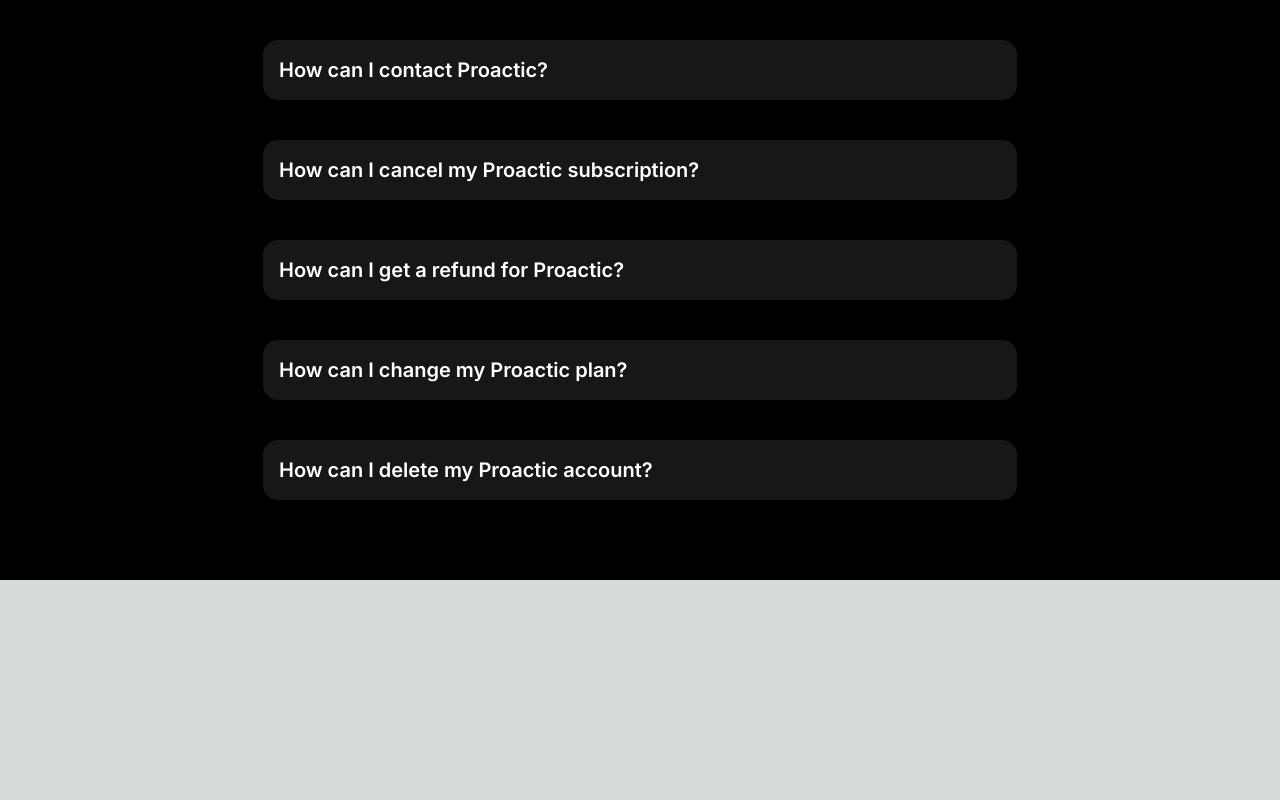
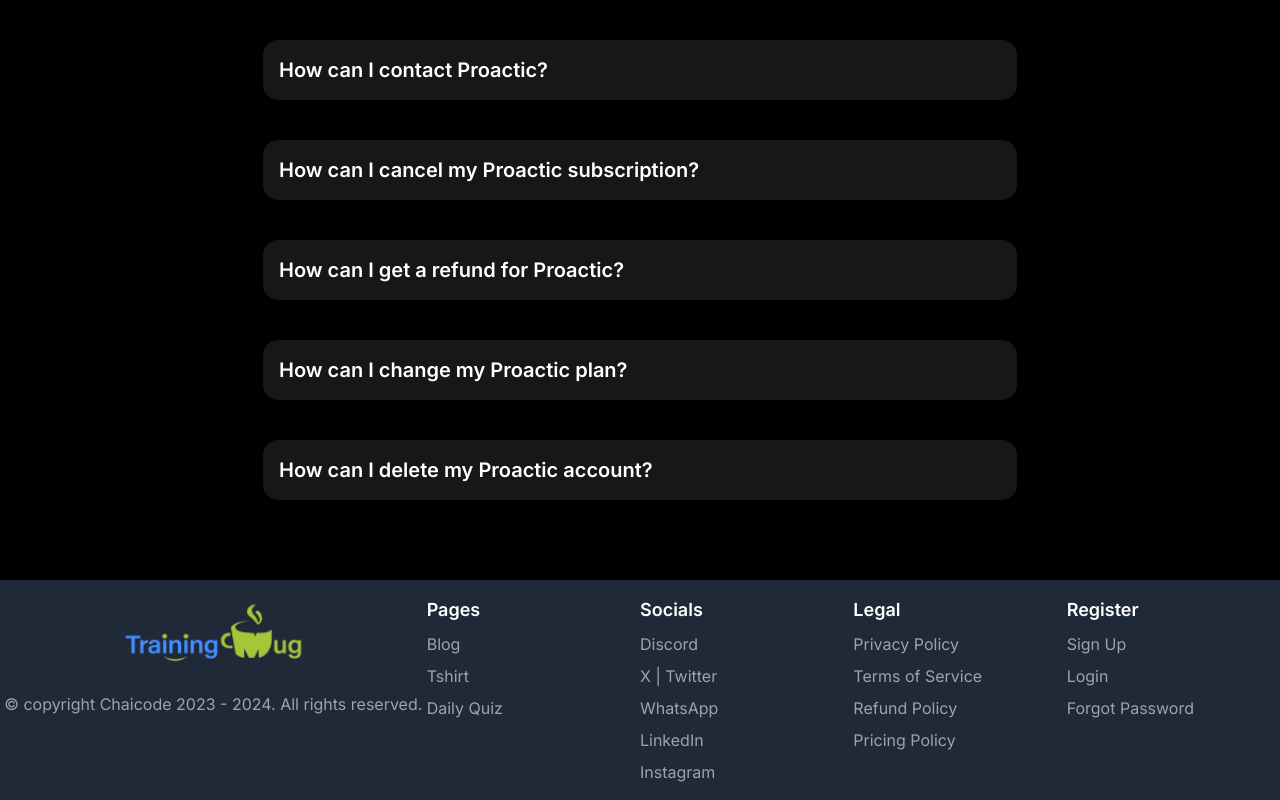
Before and after one commit to sakethreddy21/trainingmug_website, a Next.js app: page / in a window 1280 px wide. Shown: the part 5952-6752 px from the top of the page. Before the commit the page ends 6532 px from the top, so only its background shows below. Built offline with nearby package versions, Linux system fonts and the light colour scheme.

Commit message:
upto Footer

```diff
--- a/app/page.tsx
+++ b/app/page.tsx
@@ -7,6 +7,7 @@
 import QuestionareScreen from "@/components/screens/questionare-screen/page";
 import { IconSlideBar } from "@/components/icon-slide-bar/page";
 import JobReadyCourse from "@/components/screens/job-ready-course/page";
+import Footer from "@/components/screens/footer/page";
 export default function Home() {
 
   return (
@@ -34,6 +35,9 @@
 <div>
   <QuestionareScreen/>
 </div>
+<div>
+  <Footer/>
+</div>
 
    </div>
   );
--- /dev/null
+++ b/components/screens/footer/page.tsx
@@ -0,0 +1,130 @@
+import React from 'react'
+
+const Footer = () => {
+  return (
+    <div className='text-white py-4 w-full flex justify-center items-center bg-gray-800'>
+       <div className="container mx-auto flex flex-col md:flex-row justify-between">
+        {/* Logo Section */}
+        <div className="mb-6 md:mb-0 md:w-1/3">
+          <div className="flex items-center justify-center space-x-2">
+            <img
+              src="logo.png"
+              alt="TrainingMug"
+              className="h-20 w-auto"
+            />
+
+          </div>
+          <p className="text-gray-400 mt-4 flex items-center justify-center ">
+            &copy; copyright Chaicode 2023 - 2024. All rights reserved.
+          </p>
+
+        </div>
+
+        {/* Pages Section */}
+        <div className="mb-6 md:mb-0 md:w-1/6">
+          <h3 className="text-lg font-semibold">Pages</h3>
+          <ul className="mt-2 space-y-2">
+            <li>
+              <a href="#" className="text-gray-400 hover:underline">
+                Blog
+              </a>
+            </li>
+            <li>
+              <a href="#" className="text-gray-400 hover:underline">
+                Tshirt
+              </a>
+            </li>
+            <li>
+              <a href="#" className="text-gray-400 hover:underline">
+                Daily Quiz
+              </a>
+            </li>
+          </ul>
+        </div>
+
+        {/* Socials Section */}
+        <div className="mb-6 md:mb-0 md:w-1/6">
+          <h3 className="text-lg font-semibold">Socials</h3>
+          <ul className="mt-2 space-y-2">
+            <li>
+              <a href="#" className="text-gray-400 hover:underline">
+                Discord
+              </a>
+            </li>
+            <li>
+              <a href="#" className="text-gray-400 hover:underline">
+                X | Twitter
+              </a>
+            </li>
+            <li>
+              <a href="#" className="text-gray-400 hover:underline">
+                WhatsApp
+              </a>
+            </li>
+            <li>
+              <a href="#" className="text-gray-400 hover:underline">
+                LinkedIn
+              </a>
+            </li>
+            <li>
+              <a href="#" className="text-gray-400 hover:underline">
+                Instagram
+              </a>
+            </li>
+          </ul>
+        </div>
+
+        {/* Legal Section */}
+        <div className="mb-6 md:mb-0 md:w-1/6">
+          <h3 className="text-lg font-semibold">Legal</h3>
+          <ul className="mt-2 space-y-2">
+            <li>
+              <a href="#" className="text-gray-400 hover:underline">
+                Privacy Policy
+              </a>
+            </li>
+            <li>
+              <a href="#" className="text-gray-400 hover:underline">
+                Terms of Service
+              </a>
+            </li>
+            <li>
+              <a href="#" className="text-gray-400 hover:underline">
+                Refund Policy
+              </a>
+            </li>
+            <li>
+              <a href="#" className="text-gray-400 hover:underline">
+                Pricing Policy
+              </a>
+            </li>
+          </ul>
+        </div>
+
+        {/* Register Section */}
+        <div className="md:w-1/6">
+          <h3 className="text-lg font-semibold">Register</h3>
+          <ul className="mt-2 space-y-2">
+            <li>
+              <a href="#" className="text-gray-400 hover:underline">
+                Sign Up
+              </a>
+            </li>
+            <li>
+              <a href="#" className="text-gray-400 hover:underline">
+                Login
+              </a>
+            </li>
+            <li>
+              <a href="#" className="text-gray-400 hover:underline">
+                Forgot Password
+              </a>
+            </li>
+          </ul>
+        </div>
+      </div>
+    </div>
+  )
+}
+
+export default Footer
```
